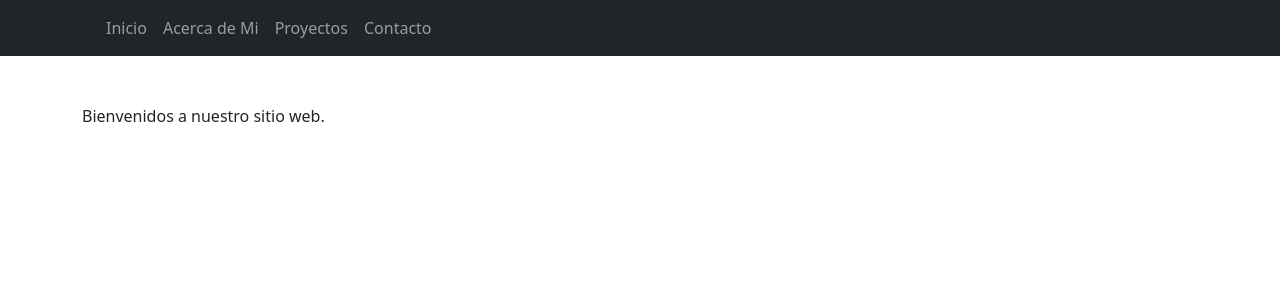
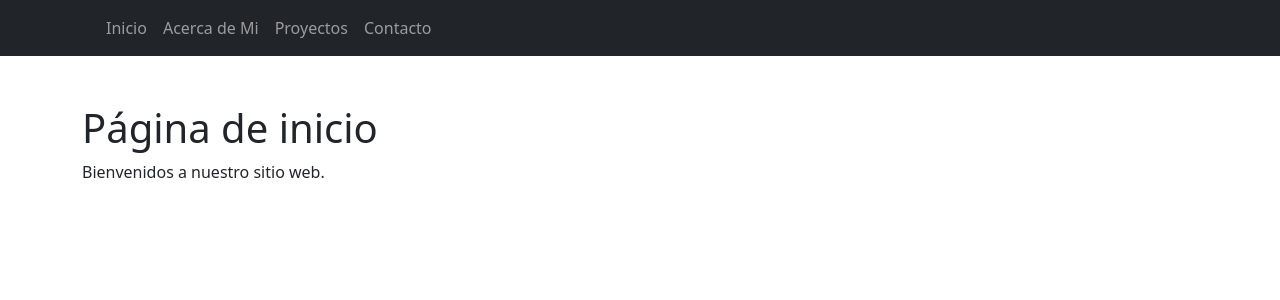
Before and after one commit to Javier77-web/Portafolio, a React (Vite) app: page / in a window 1280 px wide. Shown: the top 300 px of the page. Built offline with nearby package versions, Linux system fonts and the light colour scheme.

Commit message:
Update Home.jsx

```diff
--- a/src/pages/Home.jsx
+++ b/src/pages/Home.jsx
@@ -5,6 +5,7 @@ import { Container } from 'react-bootstrap';
 function Home() {
     return (
       <Container className="my-5">
+        <h1>Página de inicio</h1>
         <p>Bienvenidos a nuestro sitio web.</p>
 
       </Container>
```
